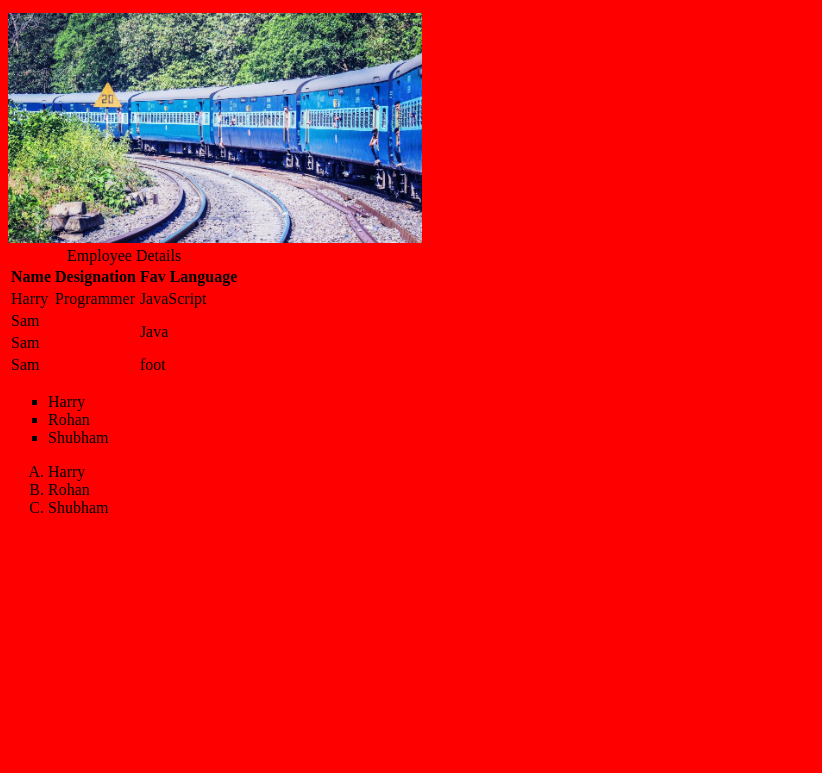
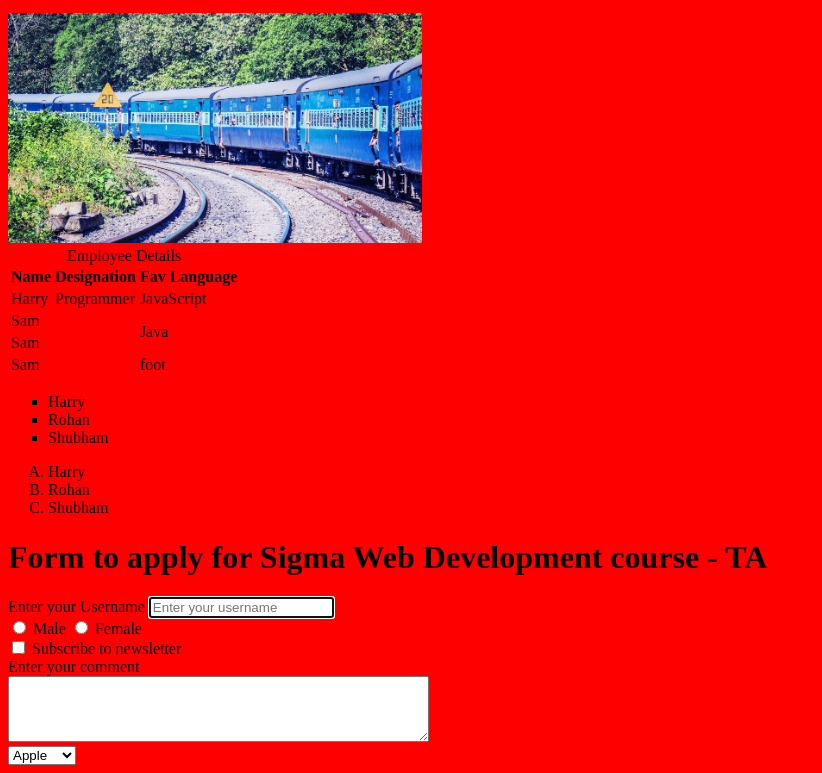
Before and after one commit to arbajkhan23/Sigma-Web-Development, a plain HTML site: page index.html in a window 1280 px wide. Shown: the part 397-1170 px from the top of the page, without its empty margins (0-822 px from the left). Before the commit the page ends 930 px from the top, so only its background shows below. Drawn offline with Linux system fonts and the light colour scheme.

Commit message:
form code

```diff
--- a/index.html
+++ b/index.html
@@ -1,11 +1,12 @@
 <!DOCTYPE html>
 <html lang="en">
   <head>
-    <meta charset="UTF-8">
-    <meta name="viewport" content="width=device-width, initial-scale=1.0">
+    <meta charset="UTF-8" />
+    <meta name="viewport" content="width=device-width, initial-scale=1.0" />
     <title>Sigma Web Development</title>
-    <link rel="stylesheet" href="styles.css">
+    <link rel="stylesheet" href="styles.css" />
   </head>
+
   <body>
     <h1>My Bookmarks - CodeWithHarry using h1</h1>
     <h2>Main Bookmarks - CodeWithHarry using h2</h2>
@@ -14,13 +15,31 @@
     <h5>Main Bookmarks - CodeWithHarry using h5</h5>
     <h6>Main Bookmarks - CodeWithHarry using h6</h6>
 
-    <p style="background-color: thistle;">Lorem ipsum, dolor sit amet consectetur adipisicing elit. Officia hic cupiditate maxime, quaerat, iusto nobis porro fuga harum aut laboriosam ab quos animi?</p>
-    <p>Lorem ipsum dolor sit amet consectetur adipisicing elit. Odit totam maiores, necessitatibus sed nam illum quas, possimus debitis recusandae sunt repellendus, unde officiis corrupti obcaecati aliquam ratione eum voluptates eius. Exercitationem distinctio possimus voluptas? Voluptate laborum autem libero non laudantium a incidunt maiores quas reiciendis illum, beatae quasi hic provident mollitia optio quisquam quod suscipit atque rem! Pariatur excepturi, quo incidunt atque enim reiciendis ullam, voluptatibus laborum quos quas autem, nam a eum eligendi maxime sit deleniti eveniet ea non commodi. Similique laboriosam quos, natus doloribus, excepturi adipisci tenetur, nihil id unde deserunt cupiditate explicabo saepe beatae animi hic et?</p>
+    <p style="background-color: thistle">
+      Lorem ipsum, dolor sit amet consectetur adipisicing elit. Officia hic
+      cupiditate maxime, quaerat, iusto nobis porro fuga harum aut laboriosam ab
+      quos animi?
+    </p>
+    <p>
+      Lorem ipsum dolor sit amet consectetur adipisicing elit. Odit totam
+      maiores, necessitatibus sed nam illum quas, possimus debitis recusandae
+      sunt repellendus, unde officiis corrupti obcaecati aliquam ratione eum
+      voluptates eius. Exercitationem distinctio possimus voluptas? Voluptate
+      laborum autem libero non laudantium a incidunt maiores quas reiciendis
+      illum, beatae quasi hic provident mollitia optio quisquam quod suscipit
+      atque rem! Pariatur excepturi, quo incidunt atque enim reiciendis ullam,
+      voluptatibus laborum quos quas autem, nam a eum eligendi maxime sit
+      deleniti eveniet ea non commodi. Similique laboriosam quos, natus
+      doloribus, excepturi adipisci tenetur, nihil id unde deserunt cupiditate
+      explicabo saepe beatae animi hic et?
+    </p>
 
-    <img height="230" src="images/Train.jpeg" alt="Train image">
-    <br>
+    <img height="230" src="images/Train.jpeg" alt="Train image" />
+    <br />
     <table>
-        <caption>Employee Details</caption>
+      <caption>
+        Employee Details
+      </caption>
       <thead>
         <tr>
           <th>Name</th>
@@ -29,8 +48,6 @@
         </tr>
       </thead>
       <tbody>
-
-
         <tr>
           <td>Harry</td>
           <td>Programmer</td>
@@ -53,7 +70,6 @@
       </tfoot>
     </table>
 
-
     <ul type="square">
       <li>Harry</li>
       <li>Rohan</li>
@@ -65,5 +81,42 @@
       <li>Shubham</li>
     </ol>
 
+    <h1>Form to apply for Sigma Web Development course - TA</h1>
+    <form action="post">
+      <div>
+        <label for="username">Enter your Username</label>
+        <input
+          type="text"
+          id="username"
+          name="username"
+          placeholder="Enter your username"
+          autofocus
+        />
+      </div>
+      <div>
+        <input type="radio" id="male" name="gender" value="male" />
+        <label for="male">Male</label>
+        <input type="radio" id="female" name="gender" value="female" />
+        <label for="female">Female</label>
+      </div>
+
+      <div>
+        <input type="checkbox" id="subscribe" name="subscribe" value="yes" />
+        <label for="subscribe">Subscribe to newsletter</label>
+      </div>
+      <div>
+        <label for="comment">Enter your comment</label>
+        <br />
+        <textarea id="comment" name="comment" rows="4" cols="50"></textarea>
+      </div>
+
+      <div>
+        <select name="fruits">
+          <option value="apple">Apple</option>
+          <option value="banana">Banana</option>
+          <option value="cherry">Cherry</option>
+        </select>
+      </div>
+    </form>
   </body>
 </html>
```
Lines whose indentation alone changed are shown as unchanged.
